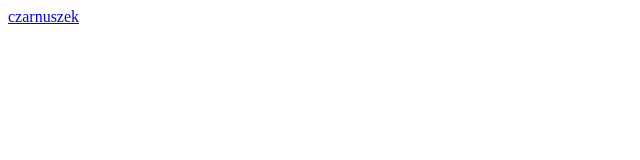
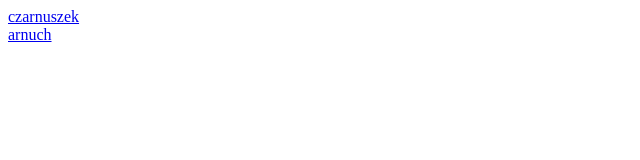
Before and after one commit to Qedaibo/Arnuch, a plain HTML site: page index.html in a window 1280 px wide. Shown: the full height of the page, 0-640 px from the left. Drawn offline with Linux system fonts and the light colour scheme.

Commit message:
Update index.html

```diff
--- a/index.html
+++ b/index.html
@@ -1 +1,3 @@
 <a href="https://www.youtube.com/watch?v=HL4PcRV9kI4">czarnuszek</a>
+<br>
+<a href="https://polski-slownik.pl/rymy-i-slowa-zakonczone-na.php?koncowke=ARNUCH">arnuch</a>
```
